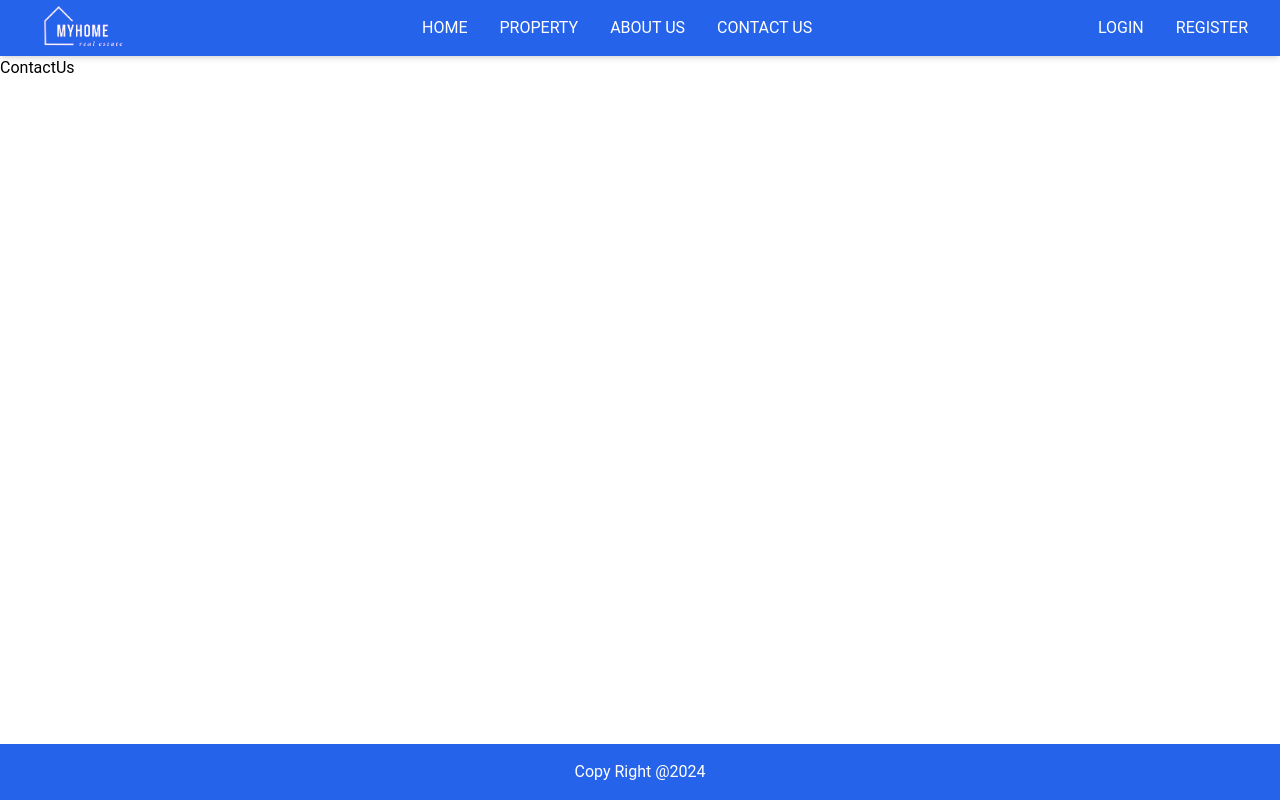
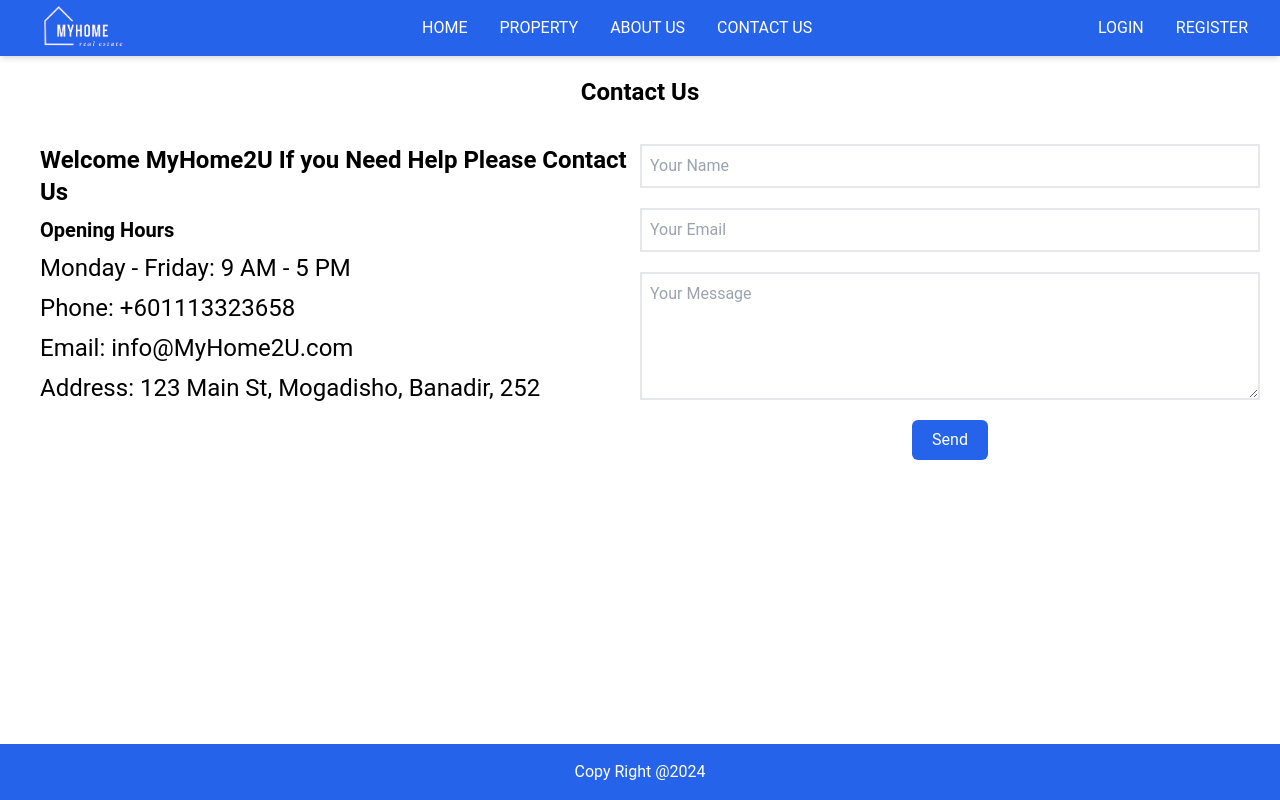
Before and after one commit to Nucmaan/statefrontend, a React (Create React App) app: page /Contact in a window 1280 px wide. Built offline with nearby package versions, Linux system fonts and the light colour scheme.

Commit message:
contactUsPage
contactUsPage

```diff
--- a/src/Pages/ContactUs.js
+++ b/src/Pages/ContactUs.js
@@ -1,9 +1,46 @@
-import React from 'react'
+import React from "react";
 
 function ContactUs() {
   return (
-    <div>ContactUs</div>
-  )
+    <div className="mx-auto">
+
+    <h1 className="text-center font-bold mt-5 mb-4 text-2xl">Contact Us</h1>
+
+    <div className="grid grid-cols-1  md:grid-cols-2  p-5">
+
+      <div className="mb-3">
+      <h1 className="mb-2 pl-5 font-bold text-2xl">Welcome MyHome2U If you Need Help Please Contact Us</h1>
+        <h2 className="text-xl font-bold mb-2 pl-5">Opening Hours</h2>
+        <p className="text-2xl mb-2 pl-5">Monday - Friday: 9 AM - 5 PM</p>
+        <p className="text-2xl mb-2 pl-5">Phone: +601113323658</p>
+        <p className="text-2xl mb-2 pl-5">Email: info@MyHome2U.com</p>
+        <p className="text-2xl mb-2 pl-5">Address: 123 Main St, Mogadisho, Banadir, 252</p>
+      </div>
+
+      <div className="flex flex-col items-center gap-y-5">
+        <input
+          type="text"
+          placeholder="Your Name"
+          className="border-2 p-2 w-full"
+        />
+        <input
+          type="email"
+          placeholder="Your Email"
+          className="border-2 p-2 w-full"
+        />
+        <textarea
+          placeholder="Your Message"
+          className="border-2 p-2 w-full h-32"
+        />
+        <button className="bg-blue-600 text-white px-5 py-2 rounded-md">
+          Send
+        </button>
+      </div>
+
+      </div>
+
+    </div>
+  );
 }
 
-export default ContactUs
+export default ContactUs;
```
